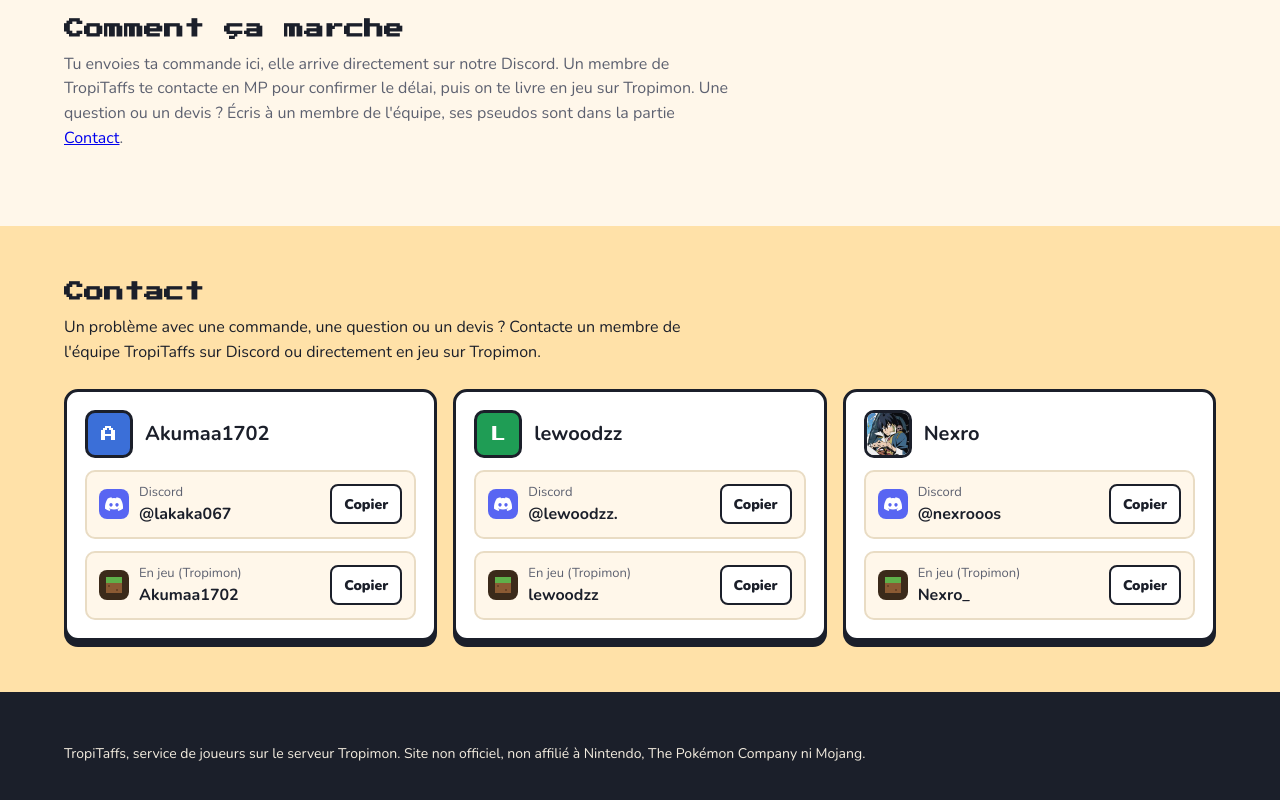
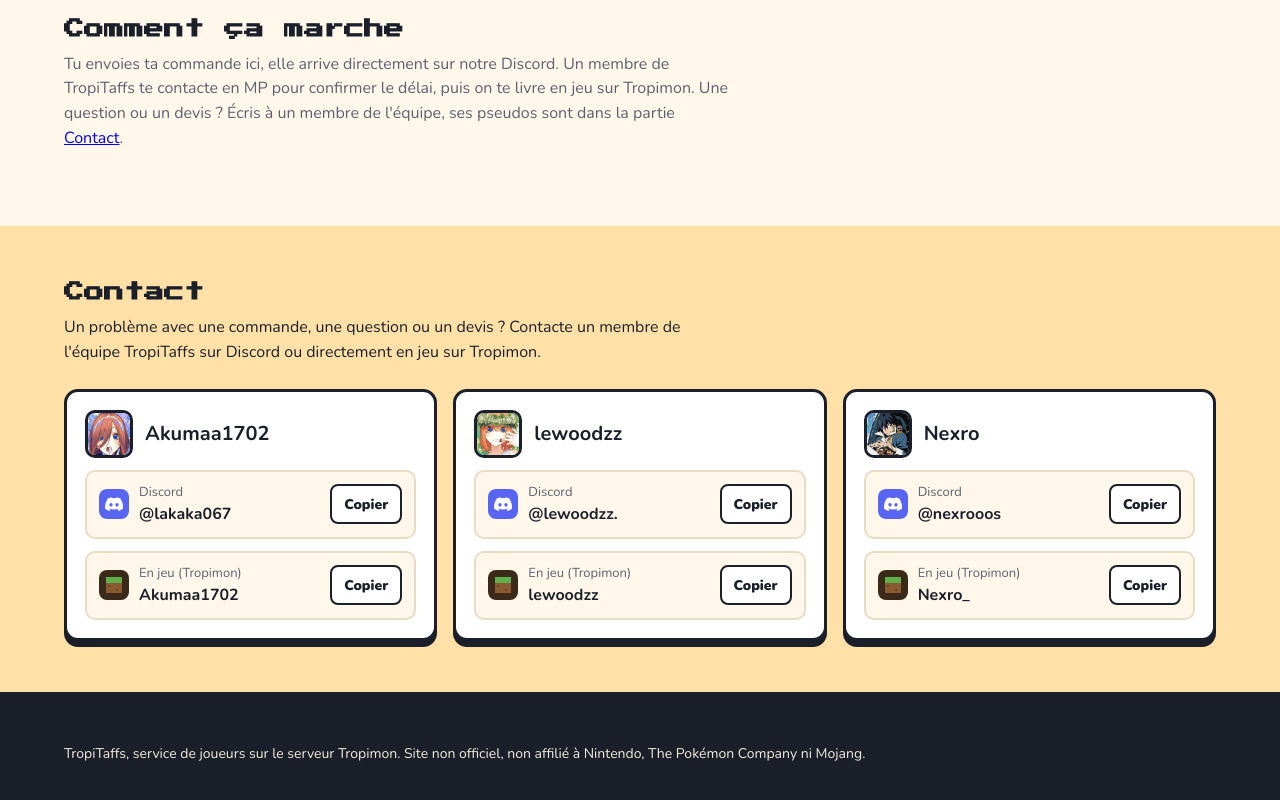
Before and after one commit to Nexrooos/tropitaffs, a plain HTML site: page index.html in a window 1280 px wide. Shown: the part 2211-3011 px from the top of the page. Drawn offline with nearby package versions, Linux system fonts and the light colour scheme.

Commit message:
Photos de profil d'Akumaa1702 et lewoodzz dans Contact
Co-Authored-By: Claude Opus 5.5 <noreply@anthropic.com>
Claude-Session: https://claude.ai/code/session_01MMURUrwvN66eWQ4fXoxR1K

```diff
--- a/index.html
+++ b/index.html
@@ -471,8 +471,8 @@ $("form").addEventListener("submit",async e=>{
 });
 
 const TEAM=[
-  {name:"Akumaa1702",discord:"lakaka067",mc:"Akumaa1702",color:"#3b6fd8"},
-  {name:"lewoodzz",discord:"lewoodzz.",mc:"lewoodzz",color:"#1f9d55"},
+  {name:"Akumaa1702",discord:"lakaka067",mc:"Akumaa1702",color:"#3b6fd8",pp:"pp-akumaa.jpg"},
+  {name:"lewoodzz",discord:"lewoodzz.",mc:"lewoodzz",color:"#1f9d55",pp:"pp-lewoodzz.jpg"},
   {name:"Nexro",discord:"nexrooos",mc:"Nexro_",color:"#e3352f",pp:"pp-nexro.jpg"}
 ];
 const DC=`<svg width="18" height="14" viewBox="0 0 24 18" aria-hidden="true"><path fill="#fff" d="M20.3 1.5A19.6 19.6 0 0 0 15.4 0l-.6 1.3a18 18 0 0 0-5.6 0L8.6 0a19.6 19.6 0 0 0-4.9 1.5C.6 6.2-.3 10.8.1 15.3a19.8 19.8 0 0 0 6 3l1.3-2a12.7 12.7 0 0 1-2-1l.5-.4a14 14 0 0 0 12.2 0l.5.4-2 1 1.3 2a19.8 19.8 0 0 0 6-3c.5-5.2-.8-9.7-3.4-13.8ZM8 12.5c-1.2 0-2.2-1.1-2.2-2.4S6.8 7.7 8 7.7s2.2 1.1 2.2 2.4-1 2.4-2.2 2.4Zm8 0c-1.2 0-2.2-1.1-2.2-2.4s1-2.4 2.2-2.4 2.2 1.1 2.2 2.4-1 2.4-2.2 2.4Z"/></svg>`;
```
Also changed, not shown: pp-akumaa.jpg (added), pp-lewoodzz.jpg (added).
